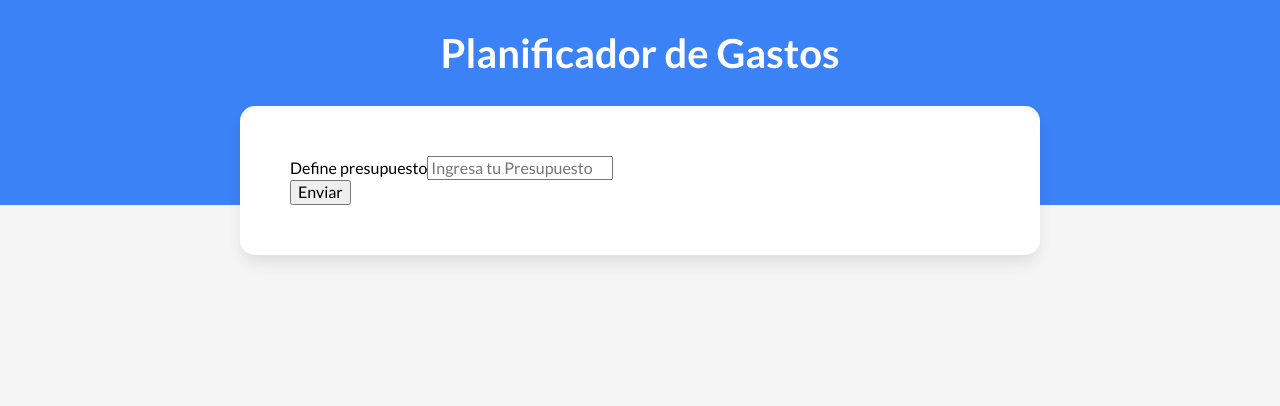
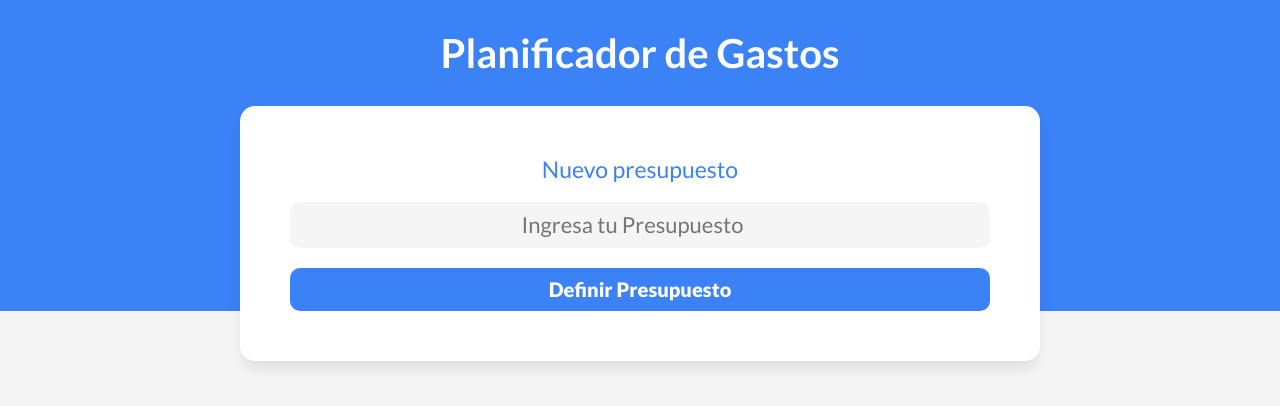
Before and after one commit to aldoogarcia/planificador-gastos, a Vue app: page / in a window 1280 px wide. Shown: the top 406 px of the page. Built offline with nearby package versions, Linux system fonts and the light colour scheme.

Commit message:
Feat: muestra alerta de erro

```diff
--- a/src/App.vue
+++ b/src/App.vue
@@ -72,4 +72,15 @@ header h1{
   border-radius: 1.5rem;
   padding: 5rem;
 }
+.alerta{
+  padding: 1rem;
+  font-weight: 900px;
+  text-transform: uppercase;
+  font-size: 1.6rem;
+  text-align:center;
+  background-color: var(--blanco);
+  border-left: .5rem solid #b91c1c;
+  color: #b91c1c;
+
+}
 </style>
--- /dev/null
+++ b/src/components/alerta-item.vue
@@ -0,0 +1,13 @@
+<script setup>
+
+</script>
+
+
+<template>
+    <slot></slot>
+</template>
+
+
+<style  scoped>
+
+</style>
--- a/src/components/icons/presupuesto-item.vue
+++ b/src/components/icons/presupuesto-item.vue
@@ -1,23 +1,92 @@
 <script setup>
+import {ref} from 'vue'
+import alertaItem from '../alerta-item.vue';
+
+const mensaje=ref('')
+const numero =ref()
+const validarPresupuesto=()=>{
+    if(numero.value<=0 ){
+        console.log("invalido")
+        console.log(mensaje)
+        mensaje.value="El presupuesto no puede ser negativo o cero"
+        numero.value=null
+        setTimeout(()=>{
+            mensaje.value='';
+        },3000)
+
+    }
+}
+
+
+
 
 </script>
 
 <template>
-    <form>
-        <div>
-            <label for="define-presupuesto">Define presupuesto</label>
-            <input type="text"
-                id="define-presupuesto"
-                class="define-presupuesto"
+
+<div v-if="mensaje" class="alerta">
+      <alertaItem>
+        {{ mensaje }}
+      </alertaItem>
+
+  </div>
+
+
+    <form class="presupuesto" @submit.prevent="validarPresupuesto">
+        <div class="campo">
+            <label for="nuevo-presupuesto">Nuevo presupuesto</label>
+            <input type="number"
+                id="nuevo-presupuesto"
+                class="nuevo-presupuesto"
                 placeholder="Ingresa tu Presupuesto"
+                v-model="numero"
             >
         </div>
-        <input type="submit" value="Enviar" name="" id="">
+        <input type="submit" value="Definir Presupuesto" name="" id="">
     </form>
 </template>
 
 
 
 <style  scoped>
+    .presupuesto{
+        width: 100%;
 
+    }
+    .campo{
+        display: grid;
+        gap: 2rem;
+    }
+    .presupuesto input[type="number"]{
+        background-color: var(--gris-claro);
+        border-radius: 1rem;
+        padding: 1rem;
+        border: none;
+        font-size: 2.2rem;
+        text-align: center;
+
+    }
+
+    .presupuesto input[type="submit"] {
+        background-color: var(--azul);
+        border-radius: 1rem;
+        padding: 1rem;
+        border: none;
+        font-size: 2rem;
+        text-align: center;
+        margin-top: 2rem;
+        color: var(--blanco);
+        font-weight: 900;
+        width: 100%;
+        transition: background-color 200ms linear;
+    }
+    .presupuesto input[type="submit"]:hover{
+        background-color: #1048a4;
+        cursor: pointer;
+    }
+    .presupuesto label{
+        font-size: 2.3rem;
+        text-align: center;
+        color:var(--azul)
+    }
 </style>
```
